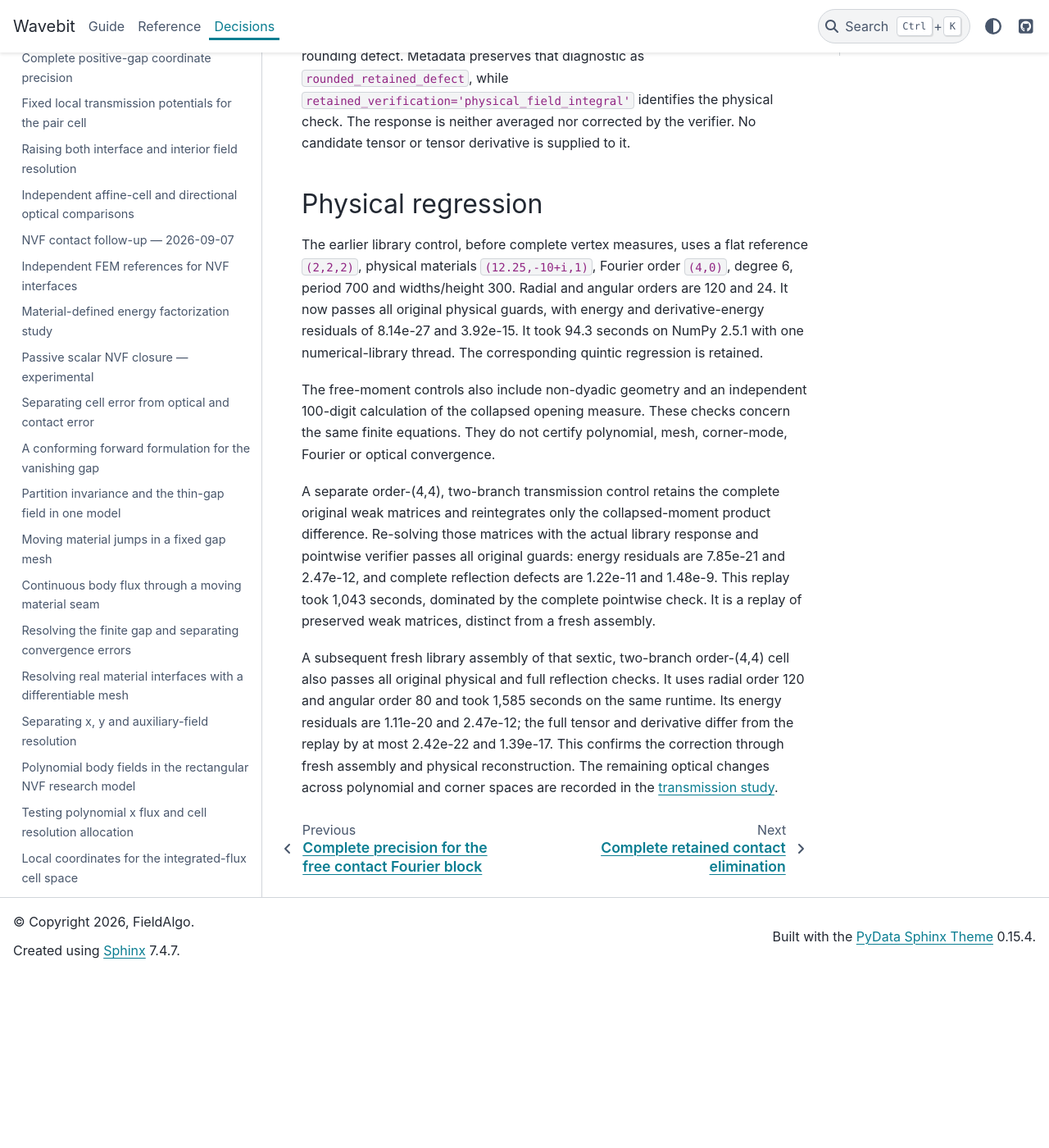
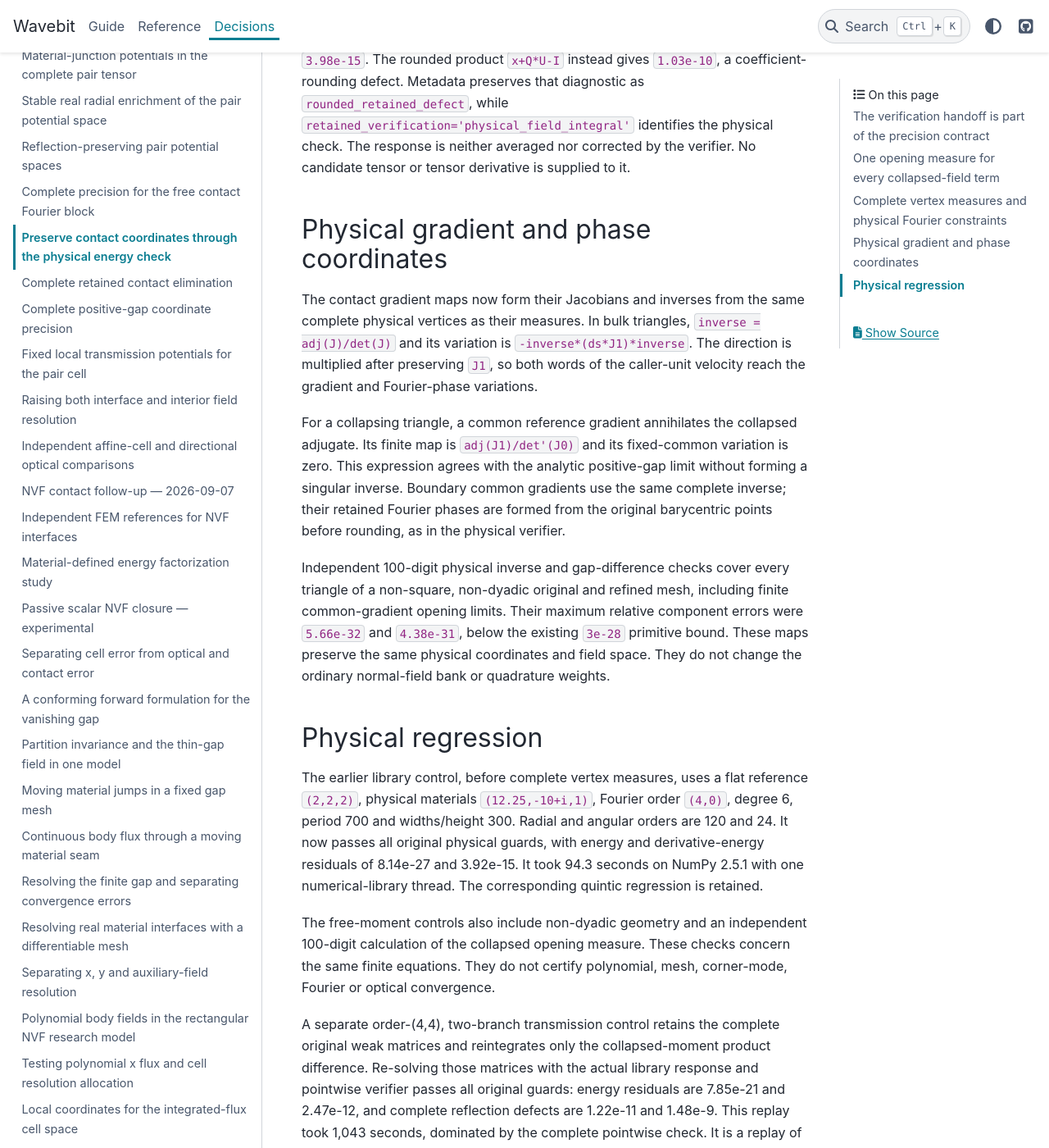
Before and after one commit to fieldalgo/wavebit, a Sphinx documentation site: the page built from docs/nvf-contact-energy-coordinates.md, in a window 1280 px wide and 1400 px high, scrolled down 3110 px. Shown: the whole window at 82% size. Built offline with Sphinx 7.4.7 and the PyData theme 0.15.4, drawn with Linux system fonts in a browser that asks for light colours; before the commit the page ends 4298 px from its top, so only the background shows below that; some of the changed text lies outside the part shown.

Commit message:
Preserve complete physical contact maps and phase variations
Form common inverse charts and opening limits from full vertex Jacobians, preserve the caller-unit velocity product, and integrate boundary phases in the same complete coordinates. Independent Decimal inverse and gap-difference controls and full physical regressions retain all original fields and acceptance bounds.

Co-authored-by: Codex <noreply@openai.com>

```diff
--- a/docs/nvf-contact-energy-coordinates.md
+++ b/docs/nvf-contact-energy-coordinates.md
@@ -8,6 +8,7 @@ Targets:
 - `wavebit/_core/conforming/real_trace_coupling.py`
 - `tests/test_nvf_transmission_common_precision.py`
 - `tests/test_nvf_contact_fourier_precision.py`
+- `tests/test_nvf_contact_map_precision.py`
 
 A complete compensated solve must also preserve its field coefficients when
 passing them to the independent physical verifier. Rounding those coefficients
@@ -111,6 +112,29 @@ as `rounded_retained_defect`, while `retained_verification='physical_field_integ
 identifies the physical check. The response is neither averaged nor corrected
 by the verifier. No candidate tensor or tensor derivative is supplied to it.
 
+## Physical gradient and phase coordinates
+
+The contact gradient maps now form their Jacobians and inverses from the
+same complete physical vertices as their measures. In bulk triangles,
+`inverse = adj(J)/det(J)` and its variation is
+`-inverse*(ds*J1)*inverse`. The direction is multiplied after preserving
+`J1`, so both words of the caller-unit velocity reach the gradient and
+Fourier-phase variations.
+
+For a collapsing triangle, a common reference gradient annihilates the
+collapsed adjugate. Its finite map is `adj(J1)/det'(J0)` and its fixed-common
+variation is zero. This expression agrees with the analytic positive-gap
+limit without forming a singular inverse. Boundary common gradients use the
+same complete inverse; their retained Fourier phases are formed from the
+original barycentric points before rounding, as in the physical verifier.
+
+Independent 100-digit physical inverse and gap-difference checks cover every
+triangle of a non-square, non-dyadic original and refined mesh, including
+finite common-gradient opening limits. Their maximum relative component
+errors were `5.66e-32` and `4.38e-31`, below the existing `3e-28` primitive
+bound. These maps preserve the same physical coordinates and field space.
+They do not change the ordinary normal-field bank or quadrature weights.
+
 ## Physical regression
 
 The earlier library control, before complete vertex measures, uses a flat reference `(2,2,2)`, physical materials
```
Also changed, not shown: docs/nvf-pair-transmission-potentials.md (+12 -0 lines), wavebit/_core/conforming/README.md, 5 other files.
